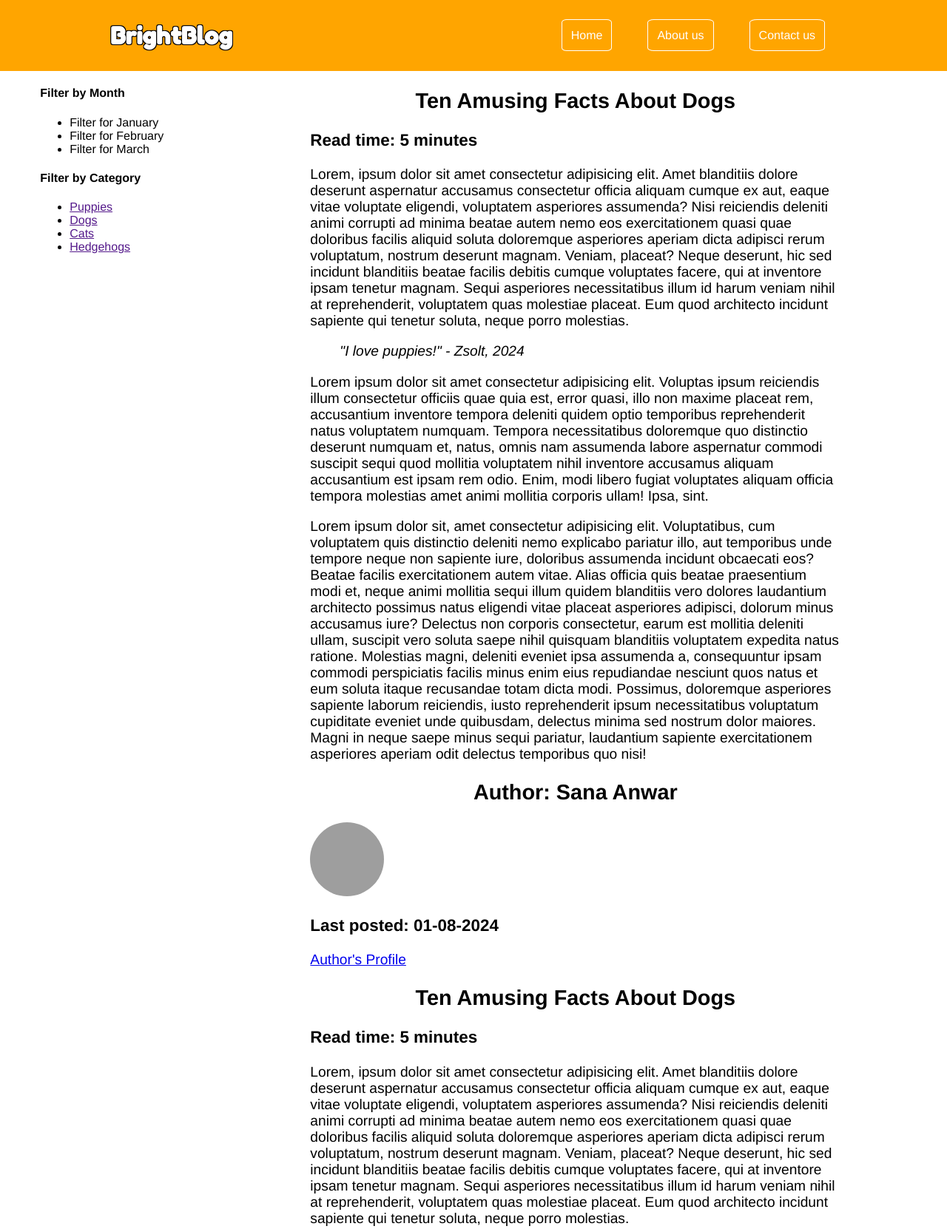
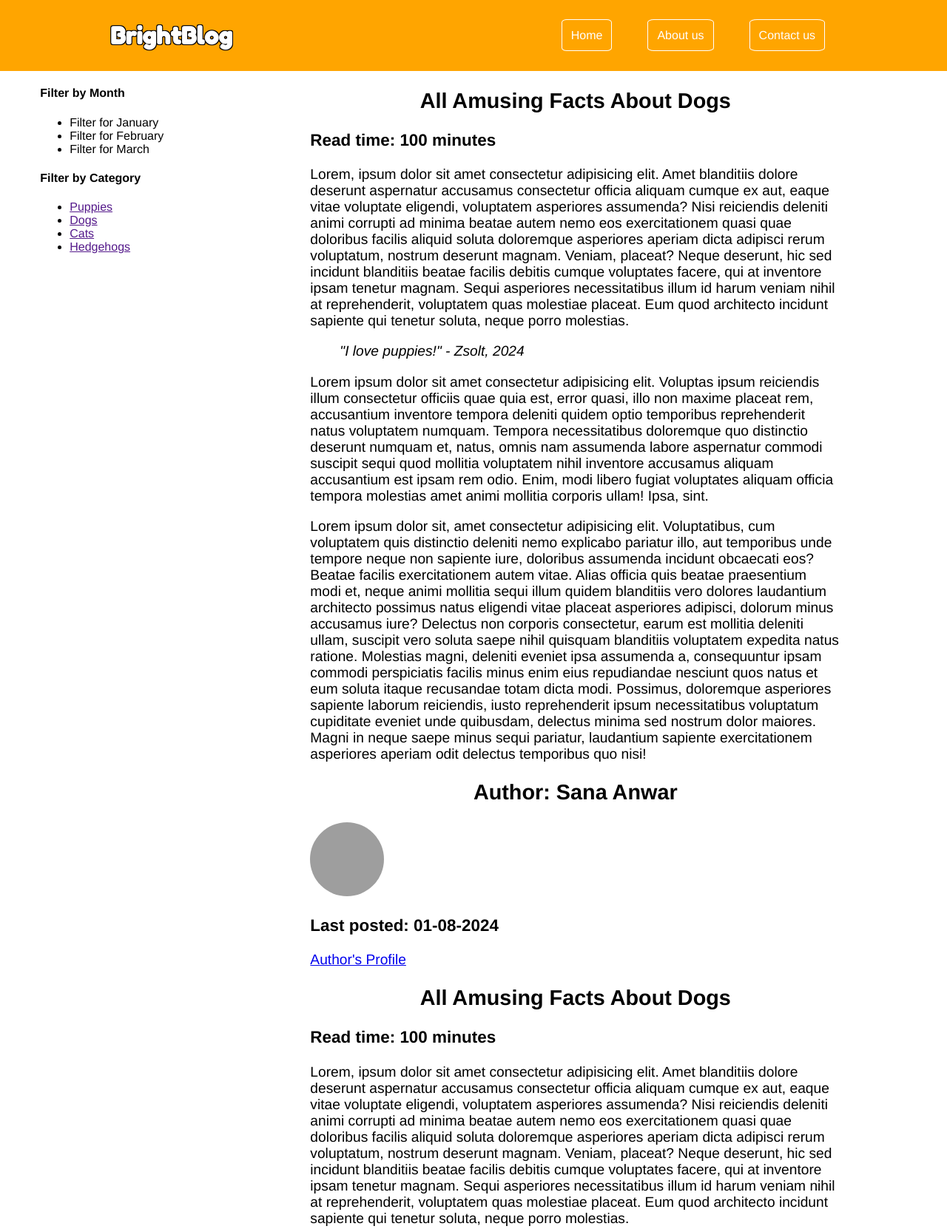
Before and after one commit to sananwar2/sananwar2.github.io, a plain HTML site: page index.html in a window 1280 px wide. Shown: the top 1662 px of the page at 74% size. Drawn offline with Linux system fonts and the light colour scheme; no server answers; grey boxes are pictures that could not be loaded.

Commit message:
Update index.html

```diff
--- a/index.html
+++ b/index.html
@@ -57,8 +57,8 @@
                 <article>
                     <header>
                         <!-- Articles header goes here -->
-                        <h2>Ten Amusing Facts About Dogs</h2>
-                        <h3>Read time: 5 minutes</h3>
+                        <h2>All Amusing Facts About Dogs</h2>
+                        <h3>Read time: 100 minutes</h3>
                     </header>
                     <main>
                         <p>Lorem, ipsum dolor sit amet consectetur adipisicing elit. Amet blanditiis dolore deserunt aspernatur accusamus consectetur officia aliquam cumque ex aut, eaque vitae voluptate eligendi, voluptatem asperiores assumenda? Nisi reiciendis deleniti animi corrupti ad minima beatae autem nemo eos exercitationem quasi quae doloribus facilis aliquid soluta doloremque asperiores aperiam dicta adipisci rerum voluptatum, nostrum deserunt magnam. Veniam, placeat? Neque deserunt, hic sed incidunt blanditiis beatae facilis debitis cumque voluptates facere, qui at inventore ipsam tenetur magnam. Sequi asperiores necessitatibus illum id harum veniam nihil at reprehenderit, voluptatem quas molestiae placeat. Eum quod architecto incidunt sapiente qui tenetur soluta, neque porro molestias.</p>
@@ -80,8 +80,8 @@
                 <article>
                     <header>
                         <!-- Articles header goes here -->
-                        <h2>Ten Amusing Facts About Dogs</h2>
-                        <h3>Read time: 5 minutes</h3>
+                        <h2>All Amusing Facts About Dogs</h2>
+                        <h3>Read time: 100 minutes</h3>
                     </header>
                     <main>
                         <p>Lorem, ipsum dolor sit amet consectetur adipisicing elit. Amet blanditiis dolore deserunt aspernatur accusamus consectetur officia aliquam cumque ex aut, eaque vitae voluptate eligendi, voluptatem asperiores assumenda? Nisi reiciendis deleniti animi corrupti ad minima beatae autem nemo eos exercitationem quasi quae doloribus facilis aliquid soluta doloremque asperiores aperiam dicta adipisci rerum voluptatum, nostrum deserunt magnam. Veniam, placeat? Neque deserunt, hic sed incidunt blanditiis beatae facilis debitis cumque voluptates facere, qui at inventore ipsam tenetur magnam. Sequi asperiores necessitatibus illum id harum veniam nihil at reprehenderit, voluptatem quas molestiae placeat. Eum quod architecto incidunt sapiente qui tenetur soluta, neque porro molestias.</p>
@@ -103,8 +103,8 @@
                 <article>
                     <header>
                         <!-- Articles header goes here -->
-                        <h2>Ten Amusing Facts About Dogs</h2>
-                        <h3>Read time: 5 minutes</h3>
+                        <h2>All Amusing Facts About Dogs</h2>
+                        <h3>Read time: 100 minutes</h3>
                     </header>
                     <main>
                         <p>Lorem, ipsum dolor sit amet consectetur adipisicing elit. Amet blanditiis dolore deserunt aspernatur accusamus consectetur officia aliquam cumque ex aut, eaque vitae voluptate eligendi, voluptatem asperiores assumenda? Nisi reiciendis deleniti animi corrupti ad minima beatae autem nemo eos exercitationem quasi quae doloribus facilis aliquid soluta doloremque asperiores aperiam dicta adipisci rerum voluptatum, nostrum deserunt magnam. Veniam, placeat? Neque deserunt, hic sed incidunt blanditiis beatae facilis debitis cumque voluptates facere, qui at inventore ipsam tenetur magnam. Sequi asperiores necessitatibus illum id harum veniam nihil at reprehenderit, voluptatem quas molestiae placeat. Eum quod architecto incidunt sapiente qui tenetur soluta, neque porro molestias.</p>
```
